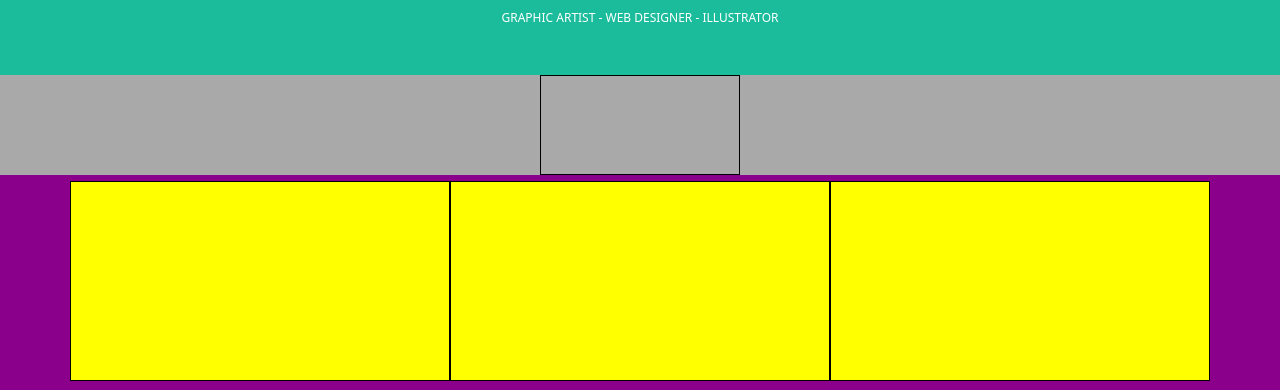
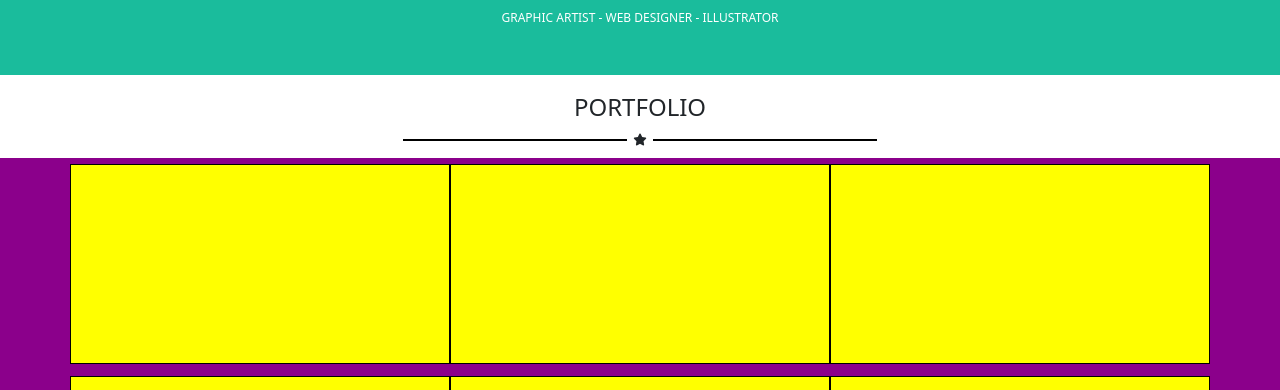
Before and after one commit to SimoneSpirito01/html-css-bootstrap-freelancer, a plain HTML site: page index.html in a window 1280 px wide. Shown: the part 338-728 px from the top of the page. Drawn offline with nearby package versions, Linux system fonts and the light colour scheme.

Commit message:
main top

```diff
--- a/css/style.css
+++ b/css/style.css
@@ -37,9 +37,24 @@ header {
 
 /* **** main **** */
 
-main .main_top .container {
-    max-width: 200px;
+/* main top */
+
+
+main .ms-star::before {
+    content: "";
+    width: 20%;
+    border-bottom: 2px solid black;
+    display: inline-block;
 }
+
+main .ms-star::after {
+    content : "";
+    width: 20%;
+    border-bottom: 2px solid black;
+    display: inline-block;
+}
+
+
 
 /* **** footer **** */
 
@@ -65,7 +80,7 @@ main .main_top .container {
     background-color: burlywood;
 } */
 
-.debug main {
+/* .debug main {
     background-color: coral;
 }
 
@@ -77,7 +92,7 @@ main .main_top .container {
 .debug .main_top > .container {
     height: 100%;
     border: 1px solid black;
-}
+} */
 
 
 .debug .main_content {
--- a/index.html
+++ b/index.html
@@ -70,7 +70,13 @@
         <!-- main top -->
         <div class="main_top">
 
-            <div class="container">
+            <div class="container text-dark text-uppercase text-center pt-4">
+
+                <h2>portfolio</h2>
+
+                <div class="ms-star d-flex justify-content-center align-items-center pt-2 pb-3">
+                    <i class="fas fa-star px-2"></i>
+                </div>
 
             </div>
 
```
